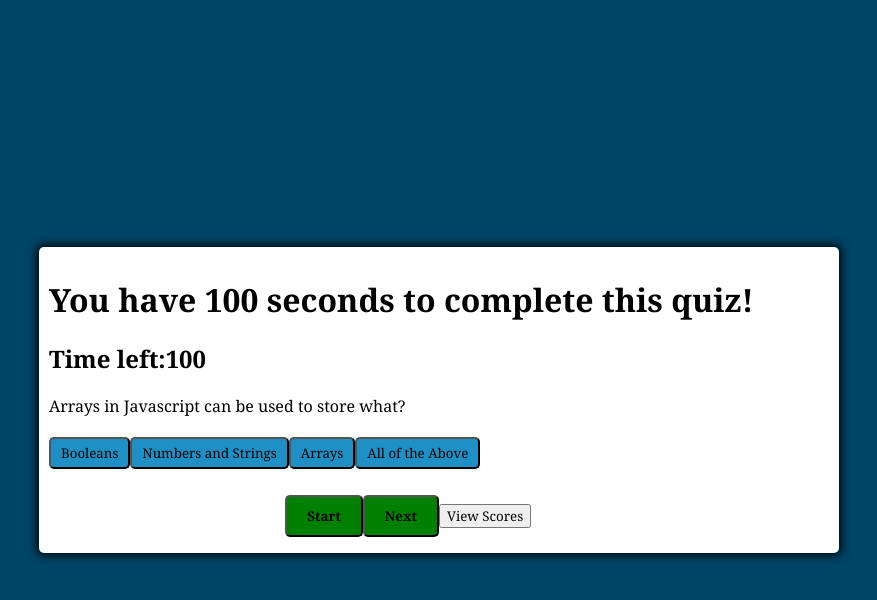
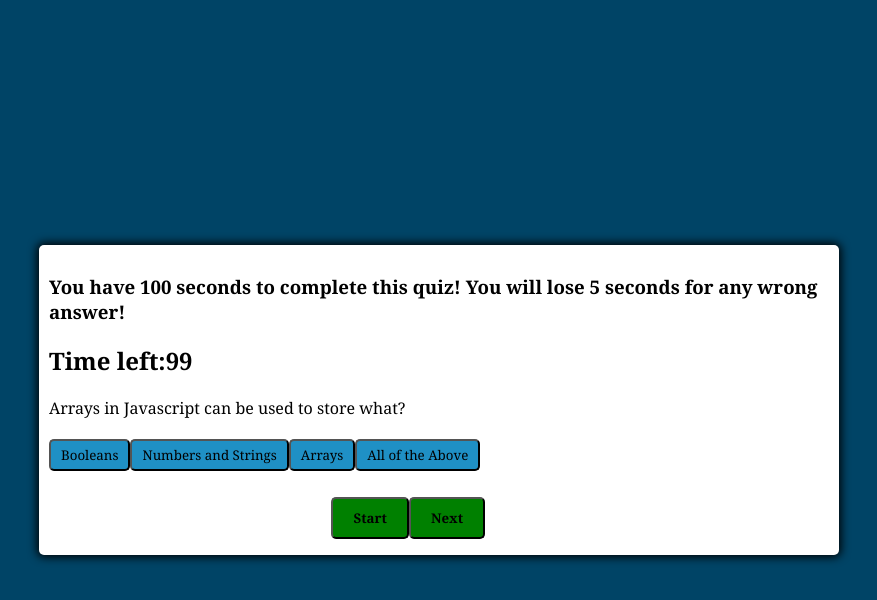
Before and after one commit to gjspencer22/Quiz, a plain HTML site: page index.html in a window 1280 px wide. Both pictures are taken after a click on the button "Start". Shown: the whole page, without its empty margins (201-1078 px from the left). Drawn offline with Linux system fonts and the light colour scheme.

Commit message:
timer working

```diff
--- a/index.html
+++ b/index.html
@@ -12,19 +12,19 @@
 
     <!-- correct can be left out -->
    <div class="container">
-    <h1>You have 100 seconds to complete this quiz!</h1>
+    <h3>You have 100 seconds to complete this quiz! You will lose 5 seconds for any wrong answer!</h3>
     <h2 id="count"></h2>
        <div id="question-container" class="hide"></div>
         <div id="question">Coding Quiz Challenge!</div>
     <div id="answer-buttons" class="btn-grid">
-        <p>Answer the following questions and aim for the highest score!</p>
+        <p>Answer the following questions and aim for the fastest time!</p>
        <!-- <button class="btn">Answer 1</button>
        <button class="btn">Answer 2</button>
        <button class="btn">Answer 3</button>
        <button class="btn">Answer 4</button>  -->
     </div>
        <div class="controls">
-           <button id= "start-btn" class="start-btn btn">Start</button>
+           <button id= "start-btn" class="start-btn btn" onclick="setTimeout">Start</button>
            <button id= "next-btn" class="next-btn btn hide">Next</button>
     <div class="answerDiv">
         <h1 id="answer">
@@ -32,7 +32,7 @@
         </h1>
 
     </div>
-    <button type="button" onclick= window.open(window.location) = "scores.html">View Scores</button>
+
   <div id="scores-div"></div>
     <div class="correct-answer-statment">
         <p>Correct!</p>
--- a/script.js
+++ b/script.js
@@ -7,6 +7,7 @@ const answerButtonsElement = document.getElementById
     ('answer-buttons')
 
 let shuffledQuestions, currentQuestionIndex
+var quizRunning = false;
 
 startButton.addEventListener('click', startGame)
 nextButton.addEventListener('click', () => {
@@ -15,38 +16,14 @@ nextButton.addEventListener('click', () => {
 })
 
 
-// let scoresDiv = document.getElementById("scores-div");
-
-// function setTime() {
-//     displayQuestions();
-//     let timerInterval = setInterval(function () {
-//         secondsLeft--;
-//         timer.textContent = "";
-//         timer.textContent = "Time: " + secondsLeft;
-//         if (secondsLeft <= 0 || questionCount === questions.length) {
-//             clearInterval(timerInterval);
-//             captureUserScore();
-//         }
-//     }, 1000);
-// }
-
-
-function correct() {
-    document.getElementById("answer").textContent ="Correct!"
-}
-function incorrect() {
-    document.getElementById("answer").textContent ="Incorrect! :("
-    count = count -1;
-}
-
 
 function startGame() {
+    quizRunning = true;
     startButton.classList.add('hide')
     shuffledQuestions = questions.sort(() => Math.random() - .5)
     currentQuestionIndex = 0
     questionContainerElement.classList.remove('hide')
     setNextQuestion()
-    // setInterval();
 }
 
 function setNextQuestion() {
@@ -68,11 +45,13 @@ function showQuestion(question) {
     })
 
 }
-var count = 100;
-var btn = document.getElementById('start-btn');
 
 
-    btn.addEventListener("click", function () {
+var count = 100;
+var quizRunning = false
+
+var interval = setInterval(function () {
+    if (quizRunning) {  //the interval will keep running... but this function won't DO anything until we set quizRunning to true!
         document.getElementById('count').innerHTML = "Time left:" + count;
         count--;
         if (count <= 0) {
@@ -80,21 +59,8 @@ var btn = document.getElementById('start-btn');
             document.getElementById('count').innerHTML = 'Out of time!';
             alert("You're out of time!");
         }
+    }
 }, 1000);
-
-
-// var interval = setInterval(function () {
-
-//     document.getElementById('count').innerHTML = "Time left:" + count;
-//     count--;
-//     if (count <= 0) {
-//         clearInterval(interval);
-//         document.getElementById('count').innerHTML = 'Out of time!';
-//         alert("You're out of time!");
-//     }
-// }, 1000);
-
-
 
 
 function resetState() {
@@ -102,6 +68,8 @@ function resetState() {
     while (answerButtonsElement.firstChild) {
         answerButtonsElement.removeChild
             (answerButtonsElement.firstChild)
+            document.getElementById("answer").textContent = ""
+
     }
 }
 function selectAnswer(e) {
@@ -120,12 +88,21 @@ function selectAnswer(e) {
     nextButton.classList.remove('hide')
 }
 
+function correctAnswer() {
+
+    document.getElementById("answer").textContent = "Correct!"
+}
+function incorrect() {
+    document.getElementById("answer").textContent = ""
+    document.getElementById("answer").textContent = "Incorrect! :("
+    count = count - 1;
+}
 
 function setStatusClass(element, correct) {
     clearStatusClass(element)
     if (correct) {
-        element.classList.add('correct')
-        correct();
+        element.classList.add('correct'),
+            correctAnswer();
     }
     else {
         element.classList.add('wrong')
@@ -147,24 +124,28 @@ const questions = [
             { text: 'All of the Above', correct: true }
 
         ]
-    },
-    {
-        question: 'HTML is a graphical design tool used to develop web pages that are displayed with a browser.',
-        answers: [
+    }
+    // {
+    //     question: 'Inside which HTML element do we put the JavaScript?',
+    //     answers: [
 
-            { text: 'True', correct: false },
-            { text: 'False', correct: true }
+    //         { text: '<scripting>', correct: false },
+    //         { text: '<script>', correct: true },
+    //         { text: '<style>', correct: false },
+    //         { text: '<muffins>', correct: false }
 
-        ]
-    },
+    //     ]
+    // },
 
-    {
-        question: 'What is 3+2?',
-        answers: [
-            { text: '5', correct: true },
-            { text: '22', correct: false }
-        ]
-    },
+    // {
+    //     question: 'How do you create a function in JavaScript?',
+    //     answers: [
+    //         { text: 'function myFunction()', correct: true },
+    //         { text: 'function = myFunction()', correct: false },
+    //         { text: 'function: myFunction()', correct: false },
+    //         { text: 'function> myFunction()', correct: false }
+    //     ]
+    // },
 
 
 ]
```
Also changed, not shown: 1 other file. Lines whose indentation alone changed are shown as unchanged.
